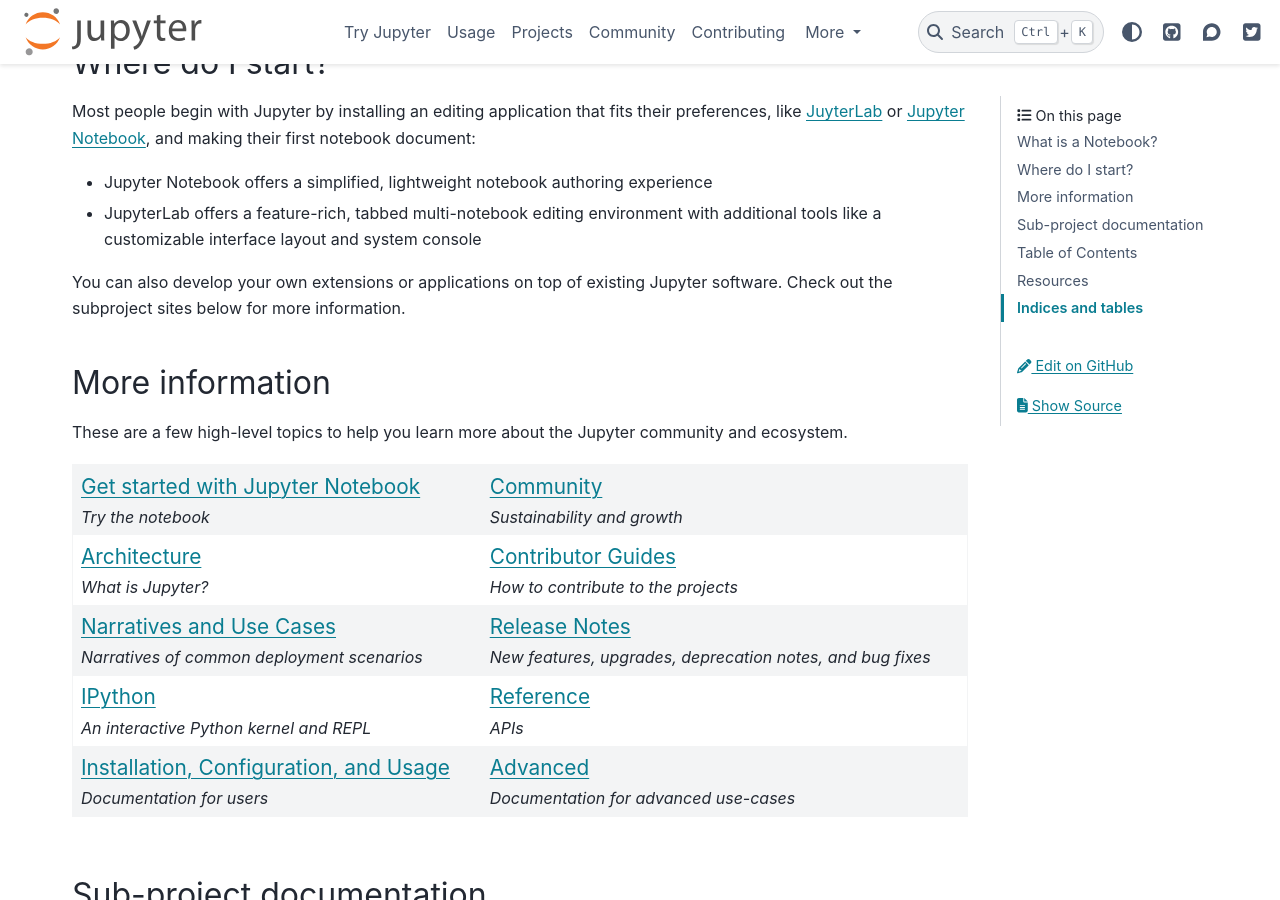
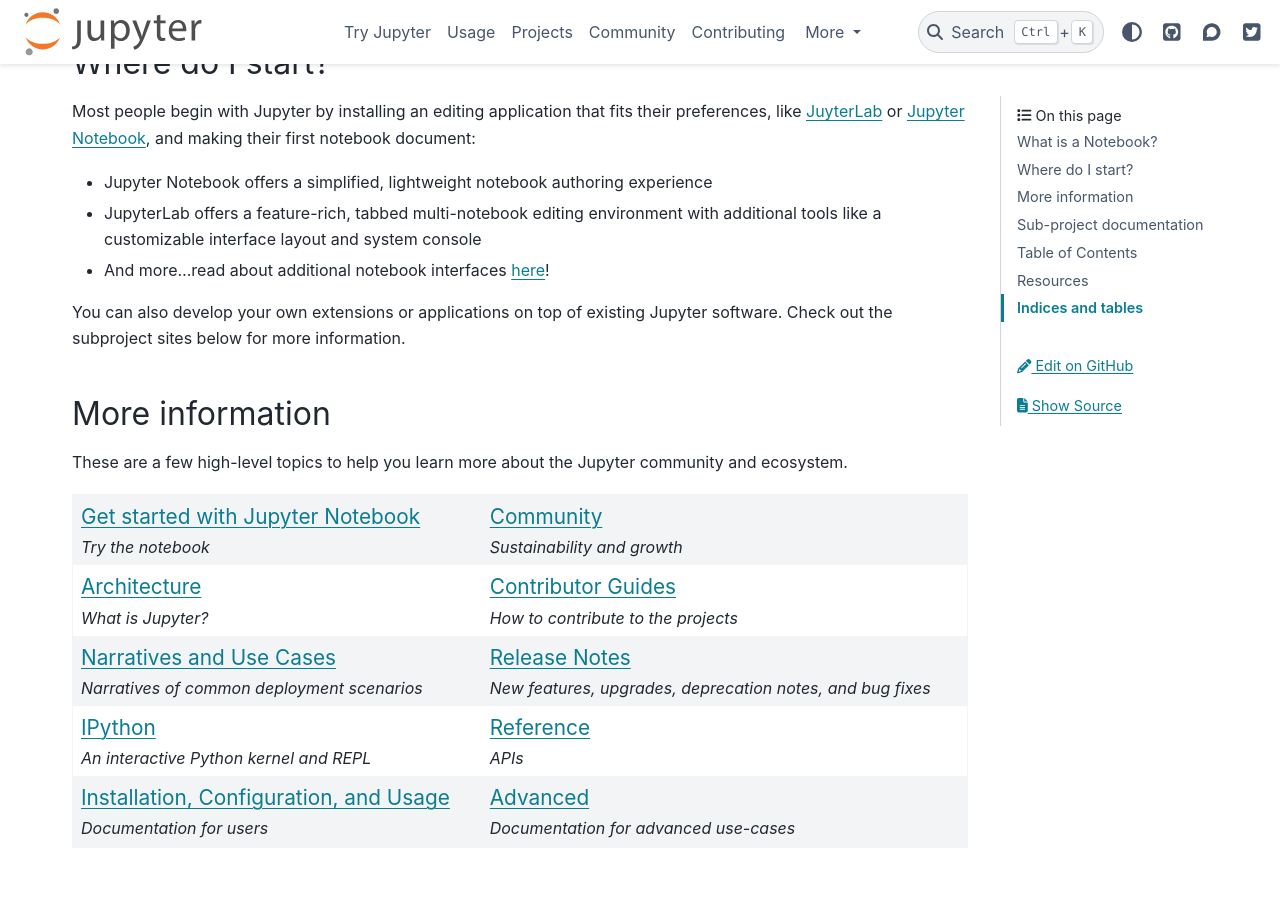
Before and after one commit to jupyter/jupyter, a Sphinx documentation site: the page built from docs/source/index.md, in a window 1280 px wide and 900 px high, scrolled down 1042 px. Built offline with Sphinx 7.4.7 and the PyData theme 0.15.4, drawn with Linux system fonts in a browser that asks for light colours; pages that are not in the unit, such as notebooks, are missing from menus.

Commit message:
Added extra interface options/link.

```diff
--- a/docs/source/index.md
+++ b/docs/source/index.md
@@ -31,6 +31,7 @@
 - Jupyter Notebook offers a simplified, lightweight notebook authoring experience
 - JupyterLab offers a feature-rich, tabbed multi-notebook editing environment
   with additional tools like a customizable interface layout and system console
+- And more...read about additional notebook interfaces [here](projects/user-interfaces)!
 
 You can also develop your own extensions or applications on top of existing Jupyter
 software. Check out the subproject sites below for more information.
```
